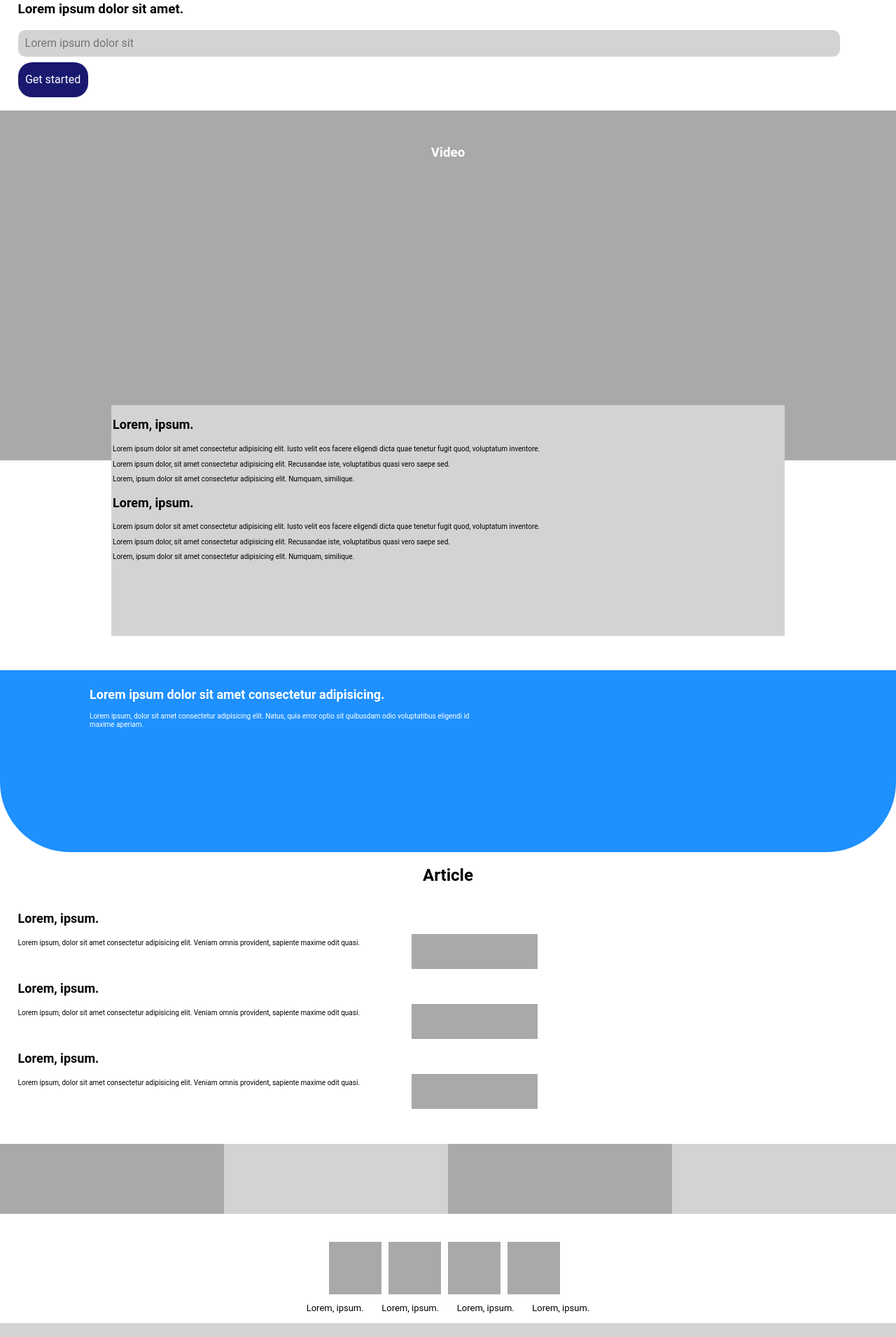
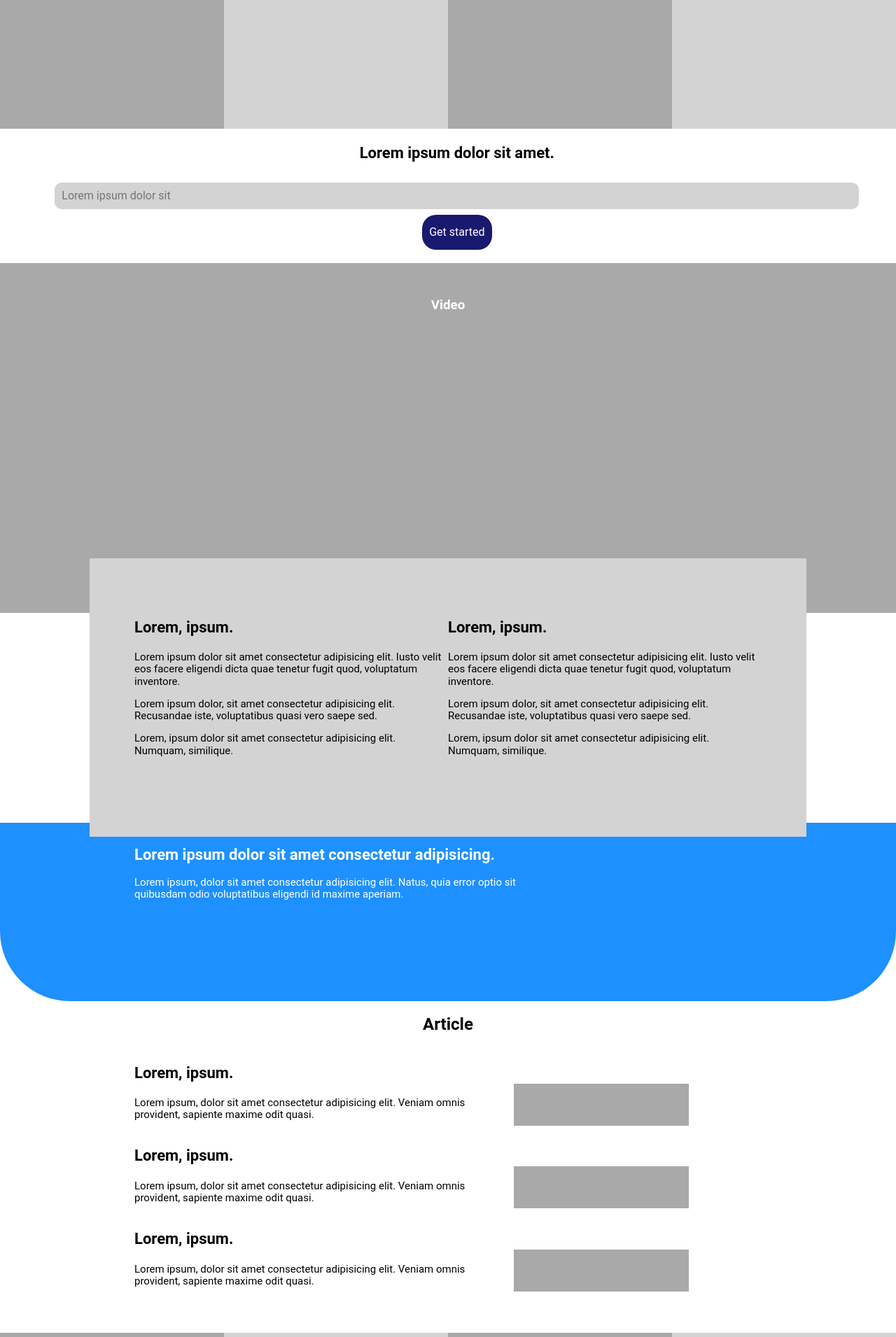
Before and after one commit to JorgeAzuaje/Recuperativo-de-FRONT-END, a plain HTML site: page src/pages/index.html in a window 1280 px wide. Shown: the part 889-2800 px from the top of the page at 70% size. Drawn offline with Linux system fonts and the light colour scheme.

Commit message:
Responsive para tablet listo

```diff
--- a/src/pages/index.html
+++ b/src/pages/index.html
@@ -92,7 +92,7 @@
         </div>
 
         <div class="first--formulary">
-            <h3>Lorem ipsum dolor sit amet.</h3>
+            <h3 class="first--formulary-h3">Lorem ipsum dolor sit amet.</h3>
             <form>
                 <div class="first--formulary-div">
                     <input type="text" placeholder="Lorem ipsum dolor sit" class="first--formulary__input first--formulary--bar">
@@ -248,13 +248,15 @@
         </div>
         <div class="links">
             <div class="links-options">
-                <a href="" class="link--1">Lorem.</a>
-                <a href="" class="link--2">Lorem.</a>
-                <a href="" class="link--3">Lorem.</a>
-                <a href="" class="link--4">Lorem.</a>
+                <a href="" class="link--1">Lorem1.</a>
+                <a href="" class="link--2">Lorem2.</a>
+                <a href="" class="link--3">Lorem3.</a>
+                <a href="" class="link--4">Lorem4.</a>
             </div>
         </div>
-        <i>Lorem ipsum dolor sit amet consectetur adipisicing elit. Molestias corrupti voluptatem maxime, mollitia, praesentium minus fuga nostrum quibusdam corporis vero veniam enim aspernatur est officiis.</i>
+        <div class="i">
+            <i>Lorem ipsum dolor sit amet consectetur adipisicing elit. Molestias corrupti voluptatem maxime, mollitia, praesentium minus fuga nostrum quibusdam corporis vero veniam enim aspernatur est officiis.</i>
+        </div>
     </footer>
 </body>
 </html>
--- a/src/styles/responsive.css
+++ b/src/styles/responsive.css
@@ -0,0 +1,93 @@
+@media screen and (min-width: 768px){
+    .header__logo-div{
+        margin-left: 11%;
+    }
+    .header__button {
+        margin-right: 11%;
+    }
+    .landing--page-h2{
+        font-size: 22px;
+    }
+    .landing--page-p{
+        font-size: 15px;
+    }
+    .landing--page-img-div{
+        width: 150px;
+        height: 150px;
+        margin-right: 11%;
+    }
+    .landing--page-goup{
+        margin-left: 11%
+    }
+    .landing--page-v{
+        margin-top: 50px;
+        color: white;
+        text-align: center;
+    }
+    .FEATURES--circle-div-1, .FEATURES--circle-div-2{
+        padding-right: 50px;
+    }
+    .FEATURES--p-1, .FEATURES--p-2{
+        padding-right: 50px;
+    }
+    .square-img-1-1, .square-img-1-3, .square-img-2-2, .square-img-2-4{
+        height: 200px;
+    }
+    .square-img-1-2, .square-img-1-4, .square-img-2-1, .square-img-2-3{
+        height: 200px;
+    }
+    .first--formulary-h3{
+        font-size: 22px;
+    }
+    .video--texto-square{
+        width: 70%;
+        height: 270px;
+        display: flex;
+        padding: 5%;
+    }
+    .video--texto-square-h3{
+        font-size: 22px;
+    }
+    .video--texto-square-p{
+        font-size: 15px;
+    }
+    .landing--page-2{
+        height: 240px;
+        padding-top: 15px;
+    }
+    .landing--page-goup-2{
+        width: 45%;
+        margin-left: 15%
+    }
+    .Article-text-h3{
+        font-size: 22px;
+    }
+    .Article-text-p{
+        font-size: 15px;
+    }
+    .Article-text-block-square{
+        width: 250px;
+        height: 60px;
+
+    }
+    .Article-text-move{
+        width: 50%;
+        padding-left: 15%;
+    }
+    .square--p{
+        font-size: 15px;
+    }
+    .square--p-1, .square--p-2, .square--p-3{
+        padding-right: 9%;
+    }
+    .square--img-div{
+        width: 100px;
+        height: 100px;
+    }
+    .square--img-div-1, .square--img-div-2, .square--img-div-3{
+        padding-right: 8%;
+    }
+    .link--1, .link--2, .link--3{
+        padding-right: 10%;
+    }
+}
--- a/src/styles/styles.css
+++ b/src/styles/styles.css
@@ -158,9 +158,6 @@ ul{
     display: flex;
     justify-content: center;
 }
-/* .FEATURES--h2{
-    width: 100%;
-} */
 .FEATURES--circle{
     display: flex;
     justify-content: center;
@@ -173,10 +170,7 @@ ul{
     background: var(--secondary-color);
     border-radius: 100px;
 }
-.FEATURES--circle-div-1{
-    padding-right: 10px;
-}
-.FEATURES--circle-div-2{
+.FEATURES--circle-div-1, .FEATURES--circle-div-2{
     padding-right: 10px;
 }
 
@@ -184,10 +178,7 @@ ul{
     display: flex;
     justify-content: center;
 }
-.FEATURES--p-1{
-    padding-right: 10px;
-}
-.FEATURES--p-2{
+.FEATURES--p-1, .FEATURES--p-2{
     padding-right: 10px;
 }
 /*  */
@@ -211,6 +202,10 @@ ul{
 /*  */
 .first--formulary{
     padding-left: 2%;
+    display: flex;
+    justify-content: center;
+    flex-direction: column;
+    text-align: center;
 }
 .first--formulary-div{
     margin: 8px 0;
@@ -225,7 +220,7 @@ ul{
     background-color: var(--quaternary-color);
 }
 .first--formulary--bar{
-    width: 92%;
+    width: 90%;
 }
 
 /*  */
@@ -323,13 +318,7 @@ ul{
     height: 75px;
     background: var(--quinary-color);
 }
-.square--img-div-1{
-    padding-right: 10px;
-}
-.square--img-div-2{
-    padding-right: 10px;
-}
-.square--img-div-3{
+.square--img-div-1, .square--img-div-2, .square--img-div-3{
     padding-right: 10px;
 }
 .square--p{
@@ -337,13 +326,7 @@ ul{
     justify-content: center;
     font-size: 13px;
 }
-.square--p-1{
-    padding-right: 2%;
-}
-.square--p-2{
-    padding-right: 2%;
-}
-.square--p-3{
+.square--p-1, .square--p-2, .square--p-3{
     padding-right: 2%;
 }
 /*  */
@@ -365,7 +348,7 @@ ul{
 /*  */
 .map{
     height: 300px;
-    background-image: url(mapa-de-una-ciudad-en-el-estilo-de-gps-61705505.jpg);
+    background-image: url(../assets/img/mapa-de-una-ciudad-en-el-estilo-de-gps-61705505.jpg);
     display: flex;
     justify-content: center;
 }
@@ -430,3 +413,7 @@ ul{
 .footer{
     background: var(--quaternary-color);
 }
+
+.i{
+    text-align: center;
+}
```
